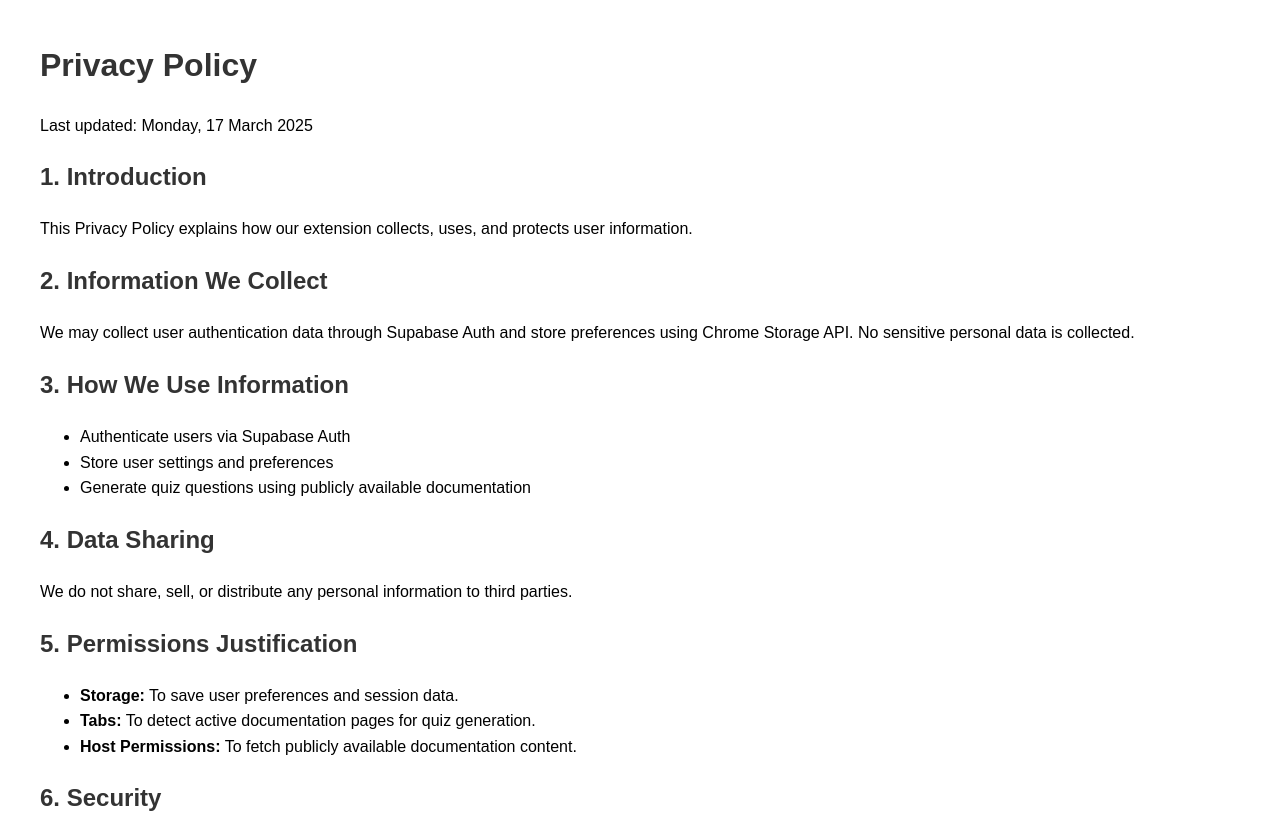
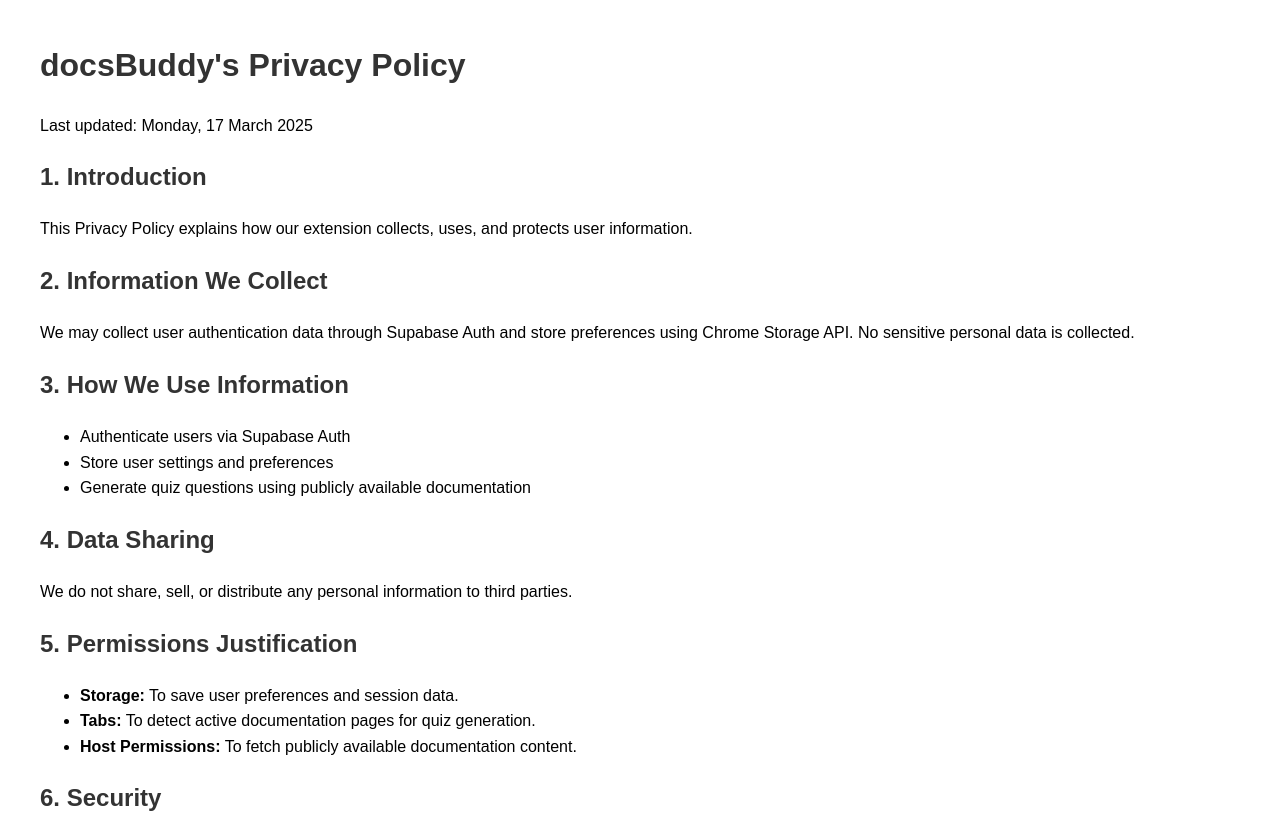
Before and after one commit to docsBuddyy/docsBuddy-privacy-policy, a plain HTML site: page index.html in a window 1280 px wide. Shown: the top 821 px of the page. Drawn offline with Linux system fonts and the light colour scheme.

Commit message:
change title

```diff
--- a/index.html
+++ b/index.html
@@ -3,7 +3,7 @@
 <head>
     <meta charset="UTF-8">
     <meta name="viewport" content="width=device-width, initial-scale=1.0">
-    <title>Privacy Policy</title>
+    <title>docsBuddy | Privacy Policy</title>
     <style>
         body {
             font-family: Arial, sans-serif;
@@ -16,7 +16,7 @@
     </style>
 </head>
 <body>
-    <h1>Privacy Policy</h1>
+    <h1>docsBuddy's Privacy Policy</h1>
     <p>Last updated: Monday, 17 March 2025</p>
 
     <h2>1. Introduction</h2>
```
